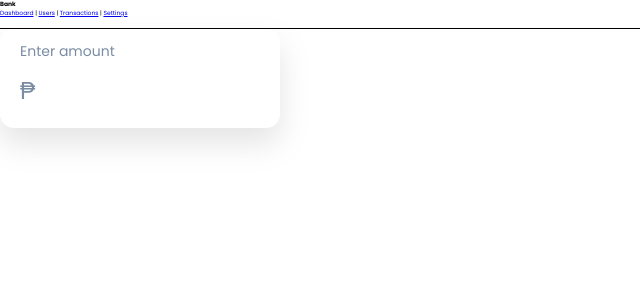
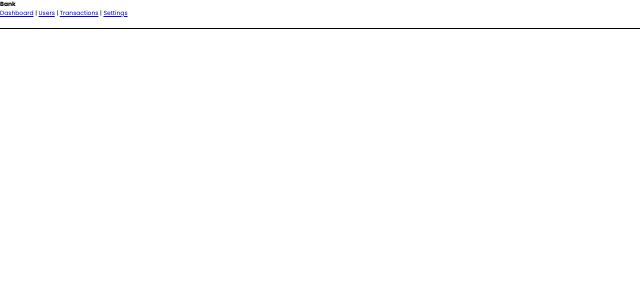
Before and after one commit to louisordonez/banking-app, a React (Create React App) app: page / in a window 1280 px wide. Shown: the top 300 px of the page, without its empty margins (0-640 px from the left). Built offline with nearby package versions, Linux system fonts and the light colour scheme.

Commit message:
Remove input amount comp

```diff
--- a/src/App.jsx
+++ b/src/App.jsx
@@ -1,6 +1,5 @@
 import React from 'react';
 import { Link } from 'react-router-dom';
-import InputAmount from './Components/InputAmount/InputAmount';
 
 const App = () => {
   return (
@@ -17,7 +16,6 @@ const App = () => {
         <Link to="/Transactions">Transactions</Link> |{' '}
         <Link to="/Settings">Settings</Link>
       </nav>
-      <InputAmount />
     </div>
   );
 };
```
